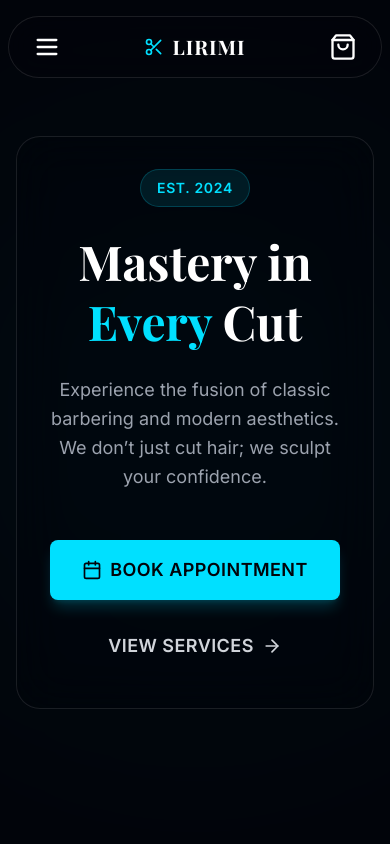
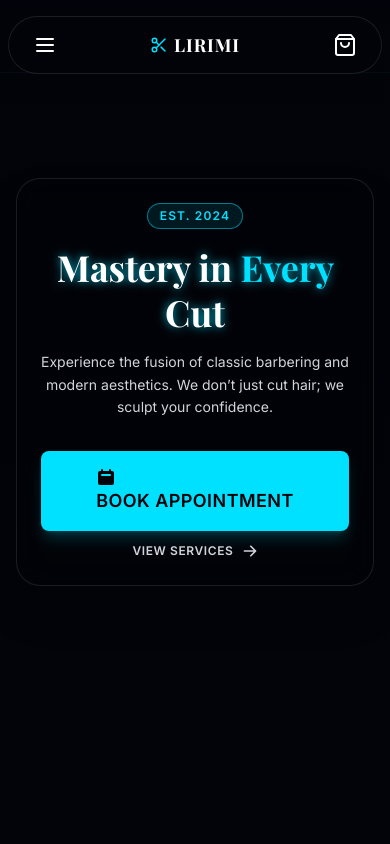
Before and after one commit to toryflya56/depolirimiv3, a React (Vite) app: page / in a window 390 px wide. Shown: the top 844 px of the page. Built offline with nearby package versions, Linux system fonts and the light colour scheme.

Commit message:
Fix: Constrain app width and resize components for mobile

```diff
--- a/src/App.tsx
+++ b/src/App.tsx
@@ -24,9 +24,9 @@ const MainLayout = () => {
   return (
     <div className="flex flex-col min-h-screen bg-deep-950 text-white font-sans selection:bg-cyber selection:text-deep-950">
       <Header />
-      <div className="flex-grow">
+      <main className="flex-grow">
         <Outlet />
-      </div>
+      </main>
       <Footer />
     </div>
   );
@@ -34,6 +34,7 @@ const MainLayout = () => {
 
 const App: React.FC = () => {
   return (
+    <div className="max-w-md mx-auto bg-deep-950">
       <BrowserRouter>
         <ScrollToTop />
         <Routes>
@@ -43,6 +44,7 @@ const App: React.FC = () => {
           </Route>
         </Routes>
       </BrowserRouter>
+    </div>
   );
 };
 
--- a/src/components/layout/Header.tsx
+++ b/src/components/layout/Header.tsx
@@ -23,33 +23,33 @@ export const Header: React.FC = () => {
     <>
       <header
         className={cn(
-          "fixed left-2 right-2 top-4 z-50",       // Reduced side insets for more space
+          "fixed left-2 right-2 top-4 z-50",       // Inset from sides
           "border border-white/10 rounded-full",
           "bg-deep-950/80 backdrop-blur-lg",
-          "py-2"                                    // Adjusted padding
+          "py-2"                                    // Vertical padding
         )}
       >
         <div className="mx-auto px-4 flex items-center justify-between">
 
-          {/* Mobile Header Layout: Use a robust 3-column grid */}
+          {/* Mobile Header Layout: 3-column grid for robust alignment */}
           <div className="grid grid-cols-3 items-center w-full md:hidden">
             <button
               className="p-2 text-white justify-self-start" // Align left
               onClick={() => setIsMobileMenuOpen(!isMobileMenuOpen)}
               aria-label="Toggle Navigation Menu"
             >
-              {isMobileMenuOpen ? <X size={28} /> : <Menu size={28} />}
+              {isMobileMenuOpen ? <X size={24} /> : <Menu size={24} />}
             </button>
 
-            <Link to={APP_ROUTES.HOME} className="flex items-center gap-2 justify-self-center"> {/* Align center */}
-              <Scissors className="text-cyber" size={20} />
-              <span className="text-xl font-serif font-bold text-white tracking-wider">
+            <Link to={APP_ROUTES.HOME} className="flex items-center gap-1.5 justify-self-center"> {/* Align center */}
+              <Scissors className="text-cyber" size={18} />
+              <span className="text-lg font-serif font-bold text-white tracking-wider">
                 LIRIMI
               </span>
             </Link>
 
             <button className="p-2 text-white justify-self-end"> {/* Align right */}
-              <ShoppingBag size={28} />
+              <ShoppingBag size={24} />
             </button>
           </div>
 
@@ -86,7 +86,7 @@ export const Header: React.FC = () => {
       {/* Mobile Menu Dropdown */}
       <div
         className={cn(
-          "fixed top-[80px] left-0 right-0 bg-deep-900/95 backdrop-blur-xl border-b border-cyber/20 overflow-hidden transition-all duration-300 md:hidden",
+          "fixed top-[72px] left-0 right-0 bg-deep-900/95 backdrop-blur-xl border-b border-cyber/20 overflow-hidden transition-all duration-300 md:hidden",
           isMobileMenuOpen ? "max-h-[400px] py-6" : "max-h-0 py-0"
         )}
       >
--- a/src/features/studio/components/Hero.tsx
+++ b/src/features/studio/components/Hero.tsx
@@ -1,83 +1,54 @@
-import React, { useEffect, useState } from 'react';
-import { Calendar, ArrowRight } from 'lucide-react';
+import React from 'react';
+import { Link } from 'react-router-dom';
 import { Button } from '../../../components/ui/Button';
 import { APP_ROUTES } from '../../../lib/constants';
 
 export const Hero: React.FC = () => {
-  const [isVisible, setIsVisible] = useState(false);
+  return (
+    <div className="relative text-white text-center py-20 px-4 flex items-center justify-center min-h-[calc(100vh-80px)]">
+      <div
+        className="absolute inset-0 bg-cover bg-center" // Background image can be added here
+      />
+      <div
+        className="absolute inset-0 bg-gradient-to-b from-deep-950/80 to-deep-950" // Gradient overlay
+      />
 
-  useEffect(() => {
-    const timer = setTimeout(() => setIsVisible(true), 100);
-    return () => clearTimeout(timer);
-  }, []);
+      {/* Main Content Card */}
+      <div className="relative w-full max-w-sm p-6 space-y-4 rounded-3xl bg-black/20 border border-white/10 shadow-2xl backdrop-blur-lg">
 
-  const handleScrollToServices = () => {
-    const servicesSection = document.getElementById('services');
-    if (servicesSection) {
-      servicesSection.scrollIntoView({ behavior: 'smooth', block: 'start' });
-    }
-  };
-
-  return (
-    <section className="relative min-h-screen flex items-center justify-center overflow-hidden bg-deep-950">
-
-      {/* BACKGROUND LAYER: Subtle Glow */}
-      <div className="absolute inset-0 z-0">
-        <div className="absolute top-1/2 left-1/2 -translate-x-1/2 -translate-y-1/2 w-[600px] h-[600px] bg-cyber/5 rounded-full blur-[150px] animate-pulse" />
+        {/* EST. 2024 Badge */}
+        <div className="flex justify-center">
+          <div className="inline-block px-3 py-1 text-xs font-semibold tracking-widest text-cyber border border-cyber/50 rounded-full bg-cyber/10">
+            EST. 2024
+          </div>
         </div>
 
-      {/* Content Layer */}
-      <div className={`container mx-auto px-4 relative z-10 flex flex-col items-center justify-center text-center transition-all duration-1000 ${isVisible ? 'opacity-100 translate-y-0' : 'opacity-0 translate-y-10'}`}>
-
-        <div
-          className={`bg-deep-950/30 backdrop-blur-xl border border-white/10 rounded-3xl p-8 md:p-12 w-full max-w-2xl transition-all duration-1000 ${
-            isVisible
-              ? 'opacity-100 translate-y-0'
-              : 'opacity-0 translate-y-10'
-          }`}
-        >
-          {/* Overline Badge */}
-          <div className="inline-flex items-center gap-2 px-4 py-2 rounded-full bg-cyber/10 border border-cyber/20 mb-6">
-            <span className="text-cyber text-sm font-semibold tracking-wider uppercase">
-              EST. 2024
-            </span>
-          </div>
-
-          {/* H1: Primary Headline */}
-          <h1 className="text-5xl md:text-7xl font-serif font-bold text-white mb-6 leading-tight">
+        {/* Main Headline */}
+        <h1 className="font-serif text-4xl sm:text-5xl font-bold leading-tight text-glow">
           Mastery in <span className="text-cyber">Every</span> Cut
         </h1>
 
-          {/* Subheadline */}
-          <p className="text-gray-400 text-lg md:text-xl max-w-2xl mx-auto mb-12 leading-relaxed">
+        {/* Sub-headline */}
+        <p className="text-sm text-gray-300 leading-relaxed max-w-xs mx-auto">
           Experience the fusion of classic barbering and modern aesthetics. We don’t just cut hair; we sculpt your confidence.
         </p>
 
-          {/* CTA Buttons */}
-          <div className="flex flex-col sm:flex-row gap-4 justify-center items-center">
-            <Button
-              as="link"
-              to={APP_ROUTES.BOOKING}
-              size="lg"
-              variant="primary"
-              icon={<Calendar size={20} />}
-            >
+        {/* Action Buttons */}
+        <div className="pt-4 space-y-3">
+          <Button as="link" to={APP_ROUTES.BOOKING} size="lg" className="w-full flex items-center justify-center gap-2">
+            <svg xmlns="http://www.w3.org/2000/svg" className="h-5 w-5" viewBox="0 0 20 20" fill="currentColor">
+              <path fillRule="evenodd" d="M6 2a1 1 0 00-1 1v1H4a2 2 0 00-2 2v10a2 2 0 002 2h12a2 2 0 002-2V6a2 2 0 00-2-2h-1V3a1 1 0 10-2 0v1H7V3a1 1 0 00-1-1zm0 5a1 1 0 000 2h8a1 1 0 100-2H6z" clipRule="evenodd" />
+            </svg>
             Book Appointment
           </Button>
-            <Button
-              as="button"
-              onClick={handleScrollToServices}
-              size="lg"
-              variant="ghost"
-              className="text-gray-300 hover:text-white"
-              icon={<ArrowRight size={20} />}
-              iconPosition="right"
-            >
+          <Link to={APP_ROUTES.SERVICES} className="inline-flex items-center gap-2 text-xs font-semibold tracking-wider text-gray-300 hover:text-cyber transition-colors uppercase">
             View Services
-            </Button>
+            <svg xmlns="http://www.w3.org/2000/svg" className="h-4 w-4" viewBox="0 0 20 20" fill="currentColor">
+              <path fillRule="evenodd" d="M10.293 3.293a1 1 0 011.414 0l6 6a1 1 0 010 1.414l-6 6a1 1 0 01-1.414-1.414L14.586 11H3a1 1 0 110-2h11.586l-4.293-4.293a1 1 0 010-1.414z" clipRule="evenodd" />
+            </svg>
+          </Link>
         </div>
       </div>
     </div>
-    </section>
   );
 };
```
Lines whose indentation alone changed are shown as unchanged.
